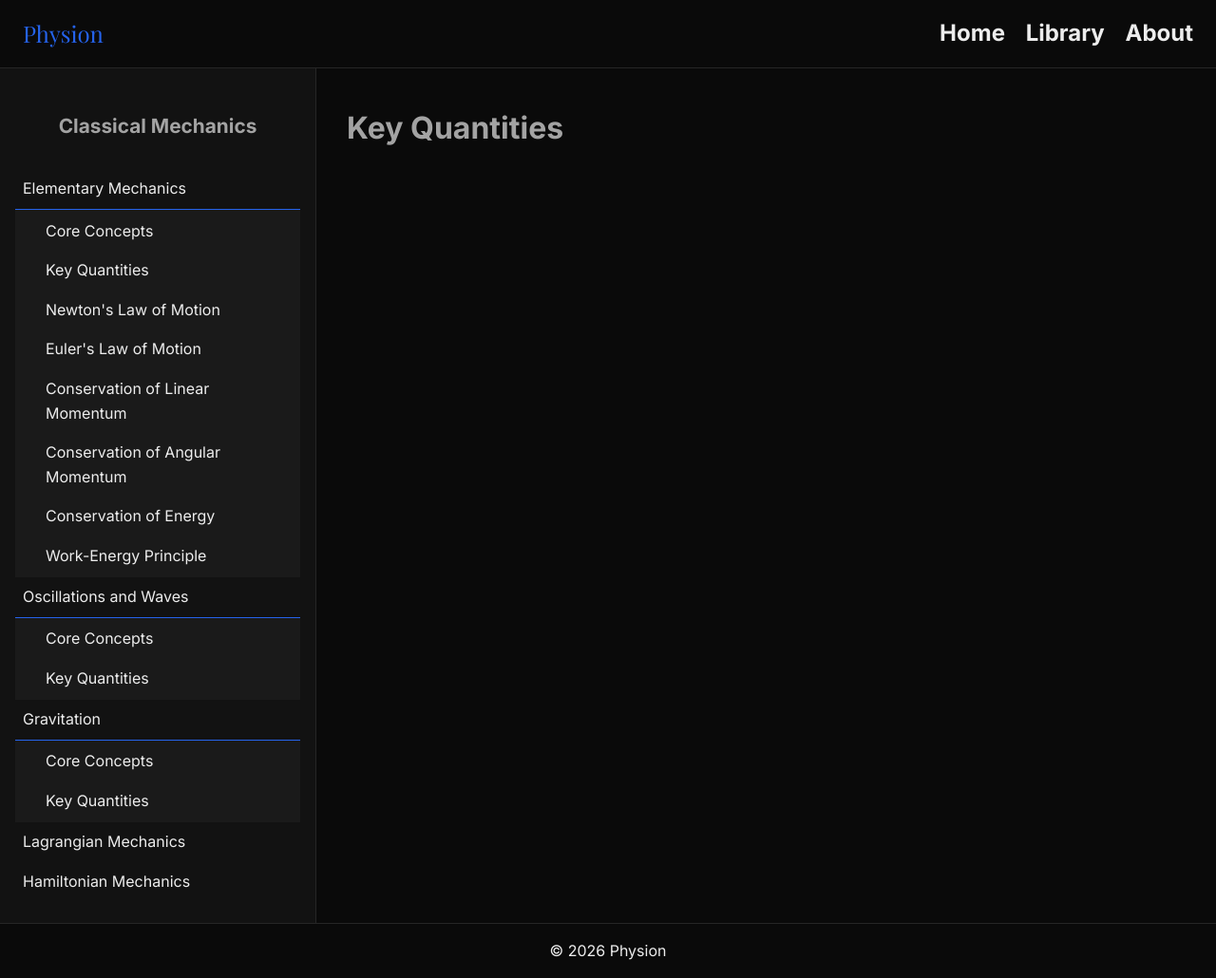
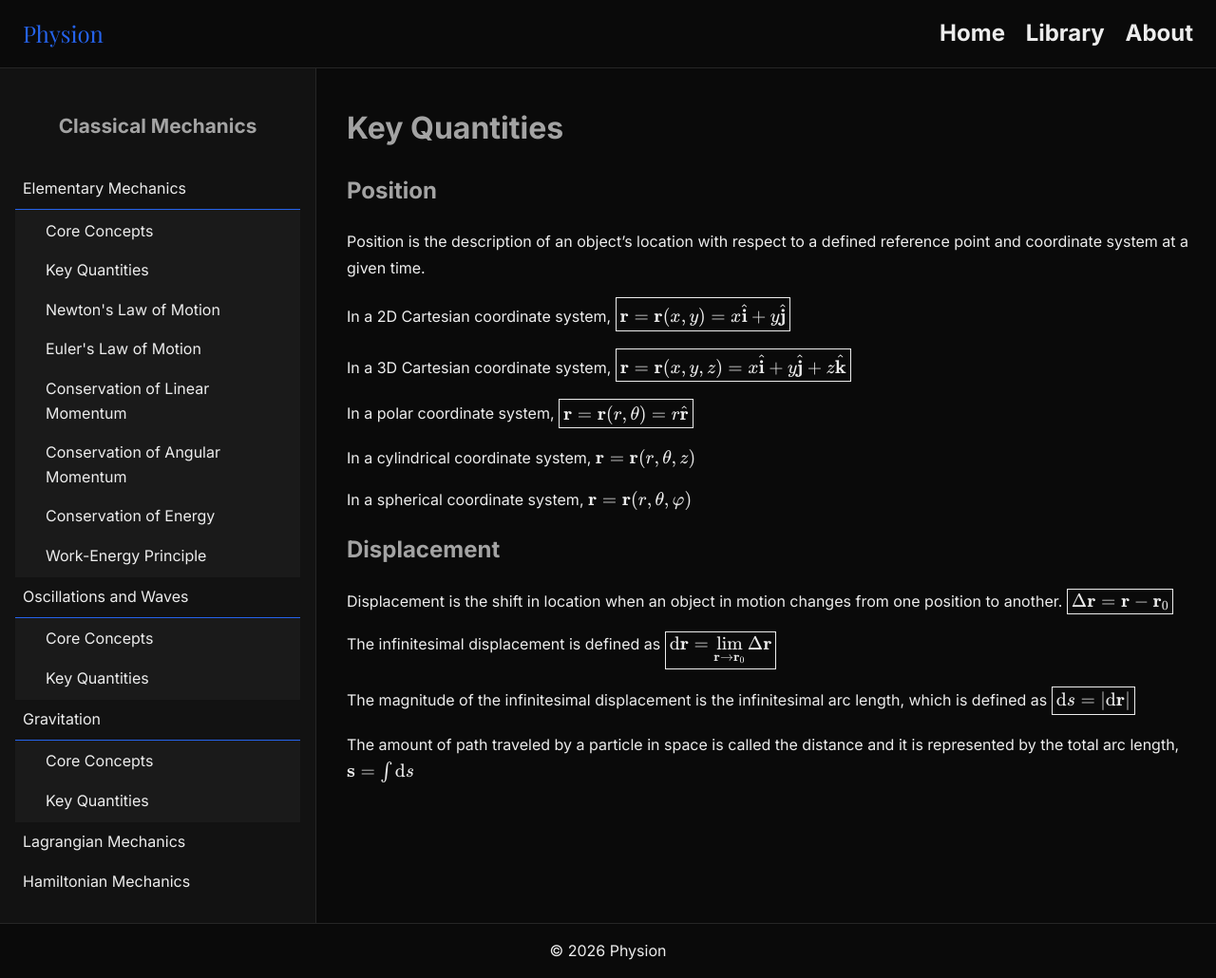
Before and after one commit to thfahim-xyz/physion, a Jekyll site: the page built from books/cm/cm1/cm1-2.md, in a window 1280 px wide. Shown: the whole page at 95% size. Built offline with Jekyll 4.4.1, drawn with Linux system fonts in a browser that asks for light colours.

Commit message:
Update cm1-2.md

```diff
--- a/books/cm/cm1/cm1-2.md
+++ b/books/cm/cm1/cm1-2.md
@@ -5,3 +5,52 @@ book: cm
 ---
 
 # Key Quantities
+
+## Position
+Position is the description of an object's location with respect to a defined reference point and coordinate system at a given time.
+
+In a 2D Cartesian coordinate system,
+$$
+  \boxed{\mathbf r = \mathbf r (x,y) = x \hat{\mathbf i} + y \hat{\mathbf j}}
+$$
+
+In a 3D Cartesian coordinate system,
+$$
+  \boxed{\mathbf r = \mathbf r (x,y,z) = x \hat{\mathbf i} + y \hat{\mathbf j} + z \hat{\mathbf k}}
+$$
+
+In a polar coordinate system,
+$$
+  \boxed{\mathbf r = \mathbf r (r, \theta) = r \hat{\mathbf r}}
+$$
+
+In a cylindrical coordinate system,
+$$
+  \mathbf r = \mathbf r (r, \theta, z)
+$$
+
+In a spherical coordinate system,
+$$
+  \mathbf r = \mathbf r (r, \theta, \varphi)
+$$
+
+## Displacement
+Displacement is the shift in location when an object in motion changes from one position to another.
+$$
+  \boxed{\Delta \mathbf r = \mathbf r - \mathbf r_0}
+$$
+
+The infinitesimal displacement is defined as
+$$
+  \boxed{\mathrm d \mathbf r = \lim_{\mathbf r \to \mathbf r_0} \Delta \mathbf r}
+$$
+
+The magnitude of the infinitesimal displacement is the infinitesimal arc length, which is defined as
+$$
+  \boxed{\mathrm d s = |\mathrm d \mathbf r|}
+$$
+
+The amount of path traveled by a particle in space is called the distance and it is represented by the total arc length,
+$$
+  \mathbf s = \int \mathrm d s
+$$
```
